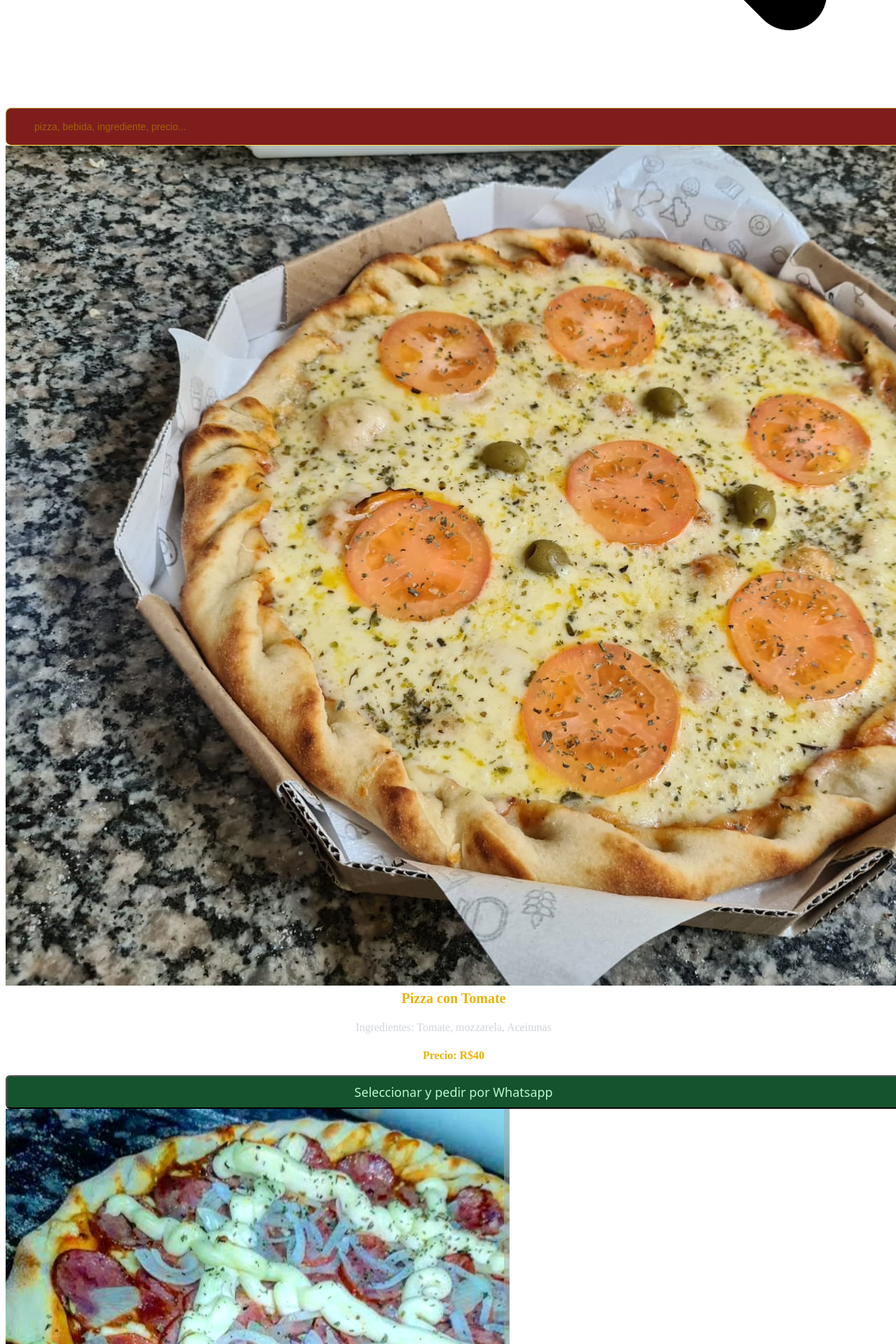
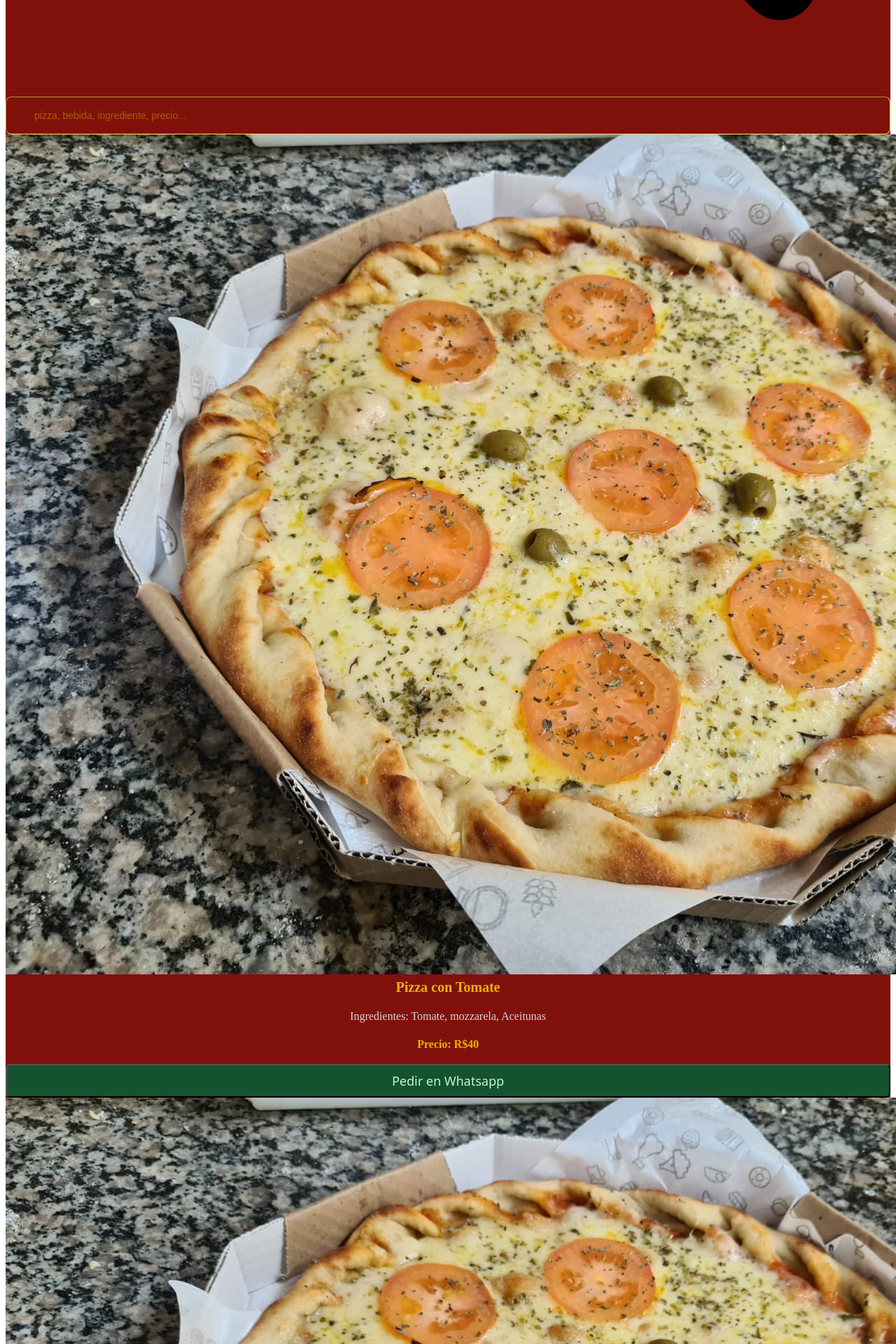
Before and after one commit to JLbr2022/pizza, a React (Vite) app in the folder frontEnd/: page / in a window 1280 px wide. Shown: the part 1220-3140 px from the top of the page at 70% size. Built offline with nearby package versions, Linux system fonts and the light colour scheme.

Commit message:
DONE responsivity

```diff
--- a/frontEnd/src/components/Footer/Footer.tsx
+++ b/frontEnd/src/components/Footer/Footer.tsx
@@ -3,11 +3,11 @@ import Promos from './Promos'
 
 function Footer() {
   return (
-    <div>
+    <footer className="">
       <section id="footer" className="">
         <Promos />
       </section>
-    </div>
+    </footer>
   )
 }
 
--- a/frontEnd/src/components/Footer/Promos.tsx
+++ b/frontEnd/src/components/Footer/Promos.tsx
@@ -4,12 +4,9 @@ function Promos() {
   return (
     <div
       className="
-          flex flex-row mx-auto w-full xs:mr-1
-
+          flex flex-row mx-auto w-full
         bg-white shadow-[0_2px_15px_-3px_rgba(0,0,0,0.07),0_10px_20px_-2px_rgba(0,0,0,0.04)]
         dark:bg-orange-800
-        border border-yellow-600
-
         "
     >
       <img
--- a/frontEnd/src/components/Header/Header.tsx
+++ b/frontEnd/src/components/Header/Header.tsx
@@ -40,7 +40,10 @@ export default function Avatar() {
         }}
       />
       <div className="flex justify-between">
-        <h1 className="text-yellow-500 font-black text-2xl">
+        <h1
+          className="text-yellow-500 font-black
+              flex text-2xl sm:text-5xl md:text-6xl lg:text-7xl"
+        >
           PizzaTown Delivery
         </h1>
       </div>
--- a/frontEnd/src/components/Main/Card.tsx
+++ b/frontEnd/src/components/Main/Card.tsx
@@ -7,7 +7,8 @@ function Card() {
     image: '/src/public/images/pz_Tomate.jpg'
   }
   return (
-    <div className="max-w-sm rounded shadow-lg mx-auto">
+    <section className="card">
+      <div className="sectionCard max-w-sm rounded mx-auto">
         <img className="w-full" src={pzImage.image} alt="Pizza con tomate" />
         <div className="px-2 py-2">
           <div className="divTitle">Pizza con Tomate</div>
@@ -19,10 +20,11 @@ function Card() {
 
         <div className="mr-2 ml-2 mb-2">
           <button type="submit" className="buttonSubmit">
-          Seleccionar y pedir por Whatsapp
+            Pedir en Whatsapp
           </button>
         </div>
       </div>
+    </section>
   )
 }
 
--- a/frontEnd/src/components/Main/Main.tsx
+++ b/frontEnd/src/components/Main/Main.tsx
@@ -6,7 +6,47 @@ function Main() {
   return (
     <main>
       <Search />
-      <Card />
+      <div
+        className="grid
+                      xs:grid-cols-1
+                      sm:grid-cols-2
+                      md:grid-cols-3
+                      lg:grid-cols-4
+                      xl:grid-cols-5
+                      gap-4 p-2
+                      "
+      >
+        <div className="">
+          <Card />
+        </div>
+        <div className="hidden sm:flex">
+          <Card />
+        </div>
+        <div className="hidden sm:flex">
+          <Card />
+        </div>
+        <div className="hidden sm:flex">
+          <Card />
+        </div>
+        <div className="hidden md:flex">
+          <Card />
+        </div>
+        <div className="hidden md:flex">
+          <Card />
+        </div>
+        <div className="hidden lg:flex">
+          <Card />
+        </div>
+        <div className="hidden lg:flex">
+          <Card />
+        </div>
+        <div className="hidden xl:flex">
+          <Card />
+        </div>
+        <div className="hidden xl:flex">
+          <Card />
+        </div>
+      </div>
     </main>
   )
 }
--- a/frontEnd/src/components/Main/Search.tsx
+++ b/frontEnd/src/components/Main/Search.tsx
@@ -29,7 +29,7 @@ function Search() {
           id="default-search"
           placeholder="pizza, bebida, ingrediente, precio..."
           required
-          className="input"
+          className="inputSearch "
         />
         <button
           type="submit"
--- a/frontEnd/src/components/Main/mainStyles.css
+++ b/frontEnd/src/components/Main/mainStyles.css
@@ -1,14 +1,18 @@
 /* SEARCH BAR COMPONENTS STYLES bg-[#80110a]*/
 
-.input {
-  @apply block w-full p-4 pl-10 text-sm text-yellow-300 border border-yellow-300 rounded-lg bg-red-900 placeholder-yellow-700;
+.inputSearch {
+  @apply bg-[#80110a] block w-full p-4 pl-10 text-sm text-yellow-300 border border-yellow-300 rounded-lg placeholder-yellow-700;
 }
 
-.input:focus {
+.inputSearch:hover {
   @apply ring-yellow-500 border-yellow-500
 }
 
 /* CARD COMPONENTS STYLES */
+
+.sectionCard:hover {
+  @apply shadow-2xl transition-shadow duration-300 ease-in-out;
+}
 
 .divTitle {
   @apply font-bold text-yellow-500 text-xl mb-1 flex justify-center;
@@ -25,3 +29,25 @@
 .buttonSubmit {
   @apply bg-green-900 rounded-md text-lg font-sans text-green-200 flex justify-center w-full p-2
 }
+
+.buttonSubmit:hover {
+  @apply bg-green-800 text-yellow-300 drop-shadow-md transition-colors duration-100 animated-bounce;
+}
+
+@keyframes bounce {
+
+  0%,
+  100% {
+    transform: translateY(0);
+  }
+
+  50% {
+    transform: translateY(-1px);
+  }
+}
+
+.animated-bounce {
+  animation-name: bounce;
+  animation-duration: 300ms;
+  animation-iteration-count: infinite;
+}
--- a/frontEnd/src/components/app.css
+++ b/frontEnd/src/components/app.css
@@ -11,5 +11,5 @@
 }
 
 .container {
-  @apply bg-[#80110a] border-4 w-screen h-screen;
+  @apply bg-[#80110a];
 }
```
Lines whose indentation alone changed are shown as unchanged.
